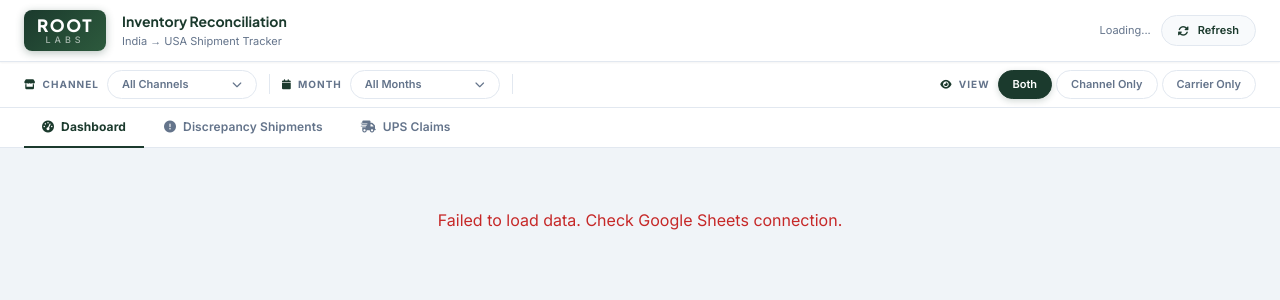
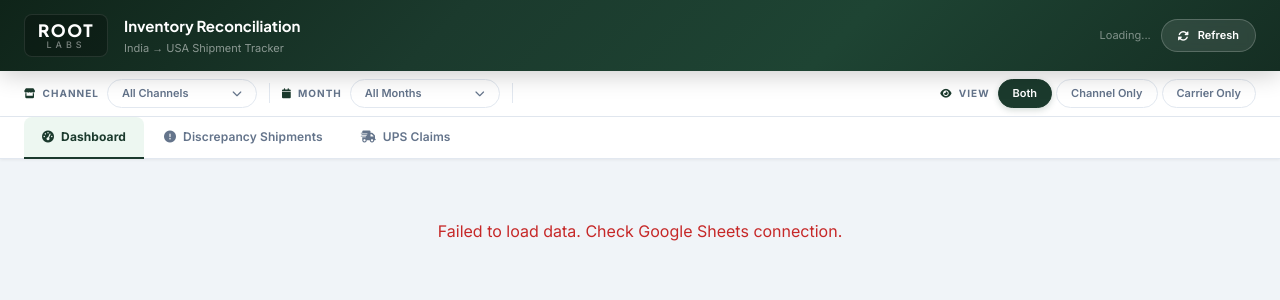
Before and after one commit to anandrmosaic/recon-dashboard, a Flask app: page / in a window 1280 px wide. Shown: the top 300 px of the page. Run offline with Flask 3, Linux system fonts and the light colour scheme; some libraries are stand-ins or nearby versions.

Commit message:
UI: Hero gradient banner header + full-color KPI cards
- Header: dark green gradient with embedded hero stats strip
  (shipped, lost, recovered, pending - white text in header)
- KPI cards: full gradient colored backgrounds with white text
  (blue/red/orange/green/amber gradients, shimmer overlay)
- Tab nav: active tab with green pill highlight

Co-Authored-By: Claude Sonnet 4.6 <noreply@anthropic.com>

```diff
--- a/templates/dashboard.html
+++ b/templates/dashboard.html
@@ -63,36 +63,50 @@
 
     /* ── Logo ── */
     .rl-logo {
-      background: linear-gradient(135deg, var(--primary) 0%, var(--primary-light) 100%);
+      background: rgba(0,0,0,0.25);
       border-radius: var(--r-sm); padding: 7px 13px;
       display: flex; flex-direction: column; align-items: center;
-      line-height: 1; gap: 1px;
-      box-shadow: 0 2px 8px rgba(27,58,45,0.3);
+      line-height: 1; gap: 1px; border: 1px solid rgba(255,255,255,0.1);
     }
     .rl-root { color: #fff; font-weight: 800; font-size: 17px; letter-spacing: 1.5px; font-family: 'Plus Jakarta Sans', sans-serif; }
-    .rl-labs { color: rgba(255,255,255,0.6); font-size: 9px; letter-spacing: 4px; font-weight: 500; text-transform: uppercase; }
-
-    /* ── Header ── */
+    .rl-labs { color: rgba(255,255,255,0.45); font-size: 9px; letter-spacing: 4px; font-weight: 500; text-transform: uppercase; }
+
+    /* ── HERO Header (Option A) ── */
     .header {
-      background: var(--surface);
-      padding: 10px 24px;
+      background: linear-gradient(135deg, #0f2419 0%, #1b3a2d 35%, #1e4433 65%, #152e23 100%);
+      padding: 14px 24px;
       display: flex; align-items: center; justify-content: space-between;
-      border-bottom: 1px solid var(--border);
-      box-shadow: var(--shadow-xs);
+      border-bottom: none;
+      box-shadow: 0 4px 24px rgba(0,0,0,0.2), 0 1px 0 rgba(255,255,255,0.05);
       position: sticky; top: 0; z-index: 100;
     }
-    .header-title { font-size: 14px; font-weight: 700; color: var(--primary); font-family: 'Plus Jakarta Sans', sans-serif; }
-    .header-sub { font-size: 11px; color: var(--text-muted); margin-top: 1px; }
+    .header-title { font-size: 15px; font-weight: 700; color: #fff; font-family: 'Plus Jakarta Sans', sans-serif; }
+    .header-sub { font-size: 11px; color: rgba(255,255,255,0.5); margin-top: 2px; }
     .header-right { display: flex; align-items: center; gap: 10px; }
-    .last-updated { color: var(--text-muted); font-size: 11px; }
+    .last-updated { color: rgba(255,255,255,0.45); font-size: 11px; }
     .btn-refresh {
-      background: var(--surface-2); border: 1.5px solid var(--border);
-      color: var(--primary); padding: 6px 16px; border-radius: var(--r-full);
+      background: rgba(255,255,255,0.1); border: 1px solid rgba(255,255,255,0.2);
+      color: #fff; padding: 7px 16px; border-radius: var(--r-full);
       font-size: 11px; font-weight: 600; cursor: pointer;
       transition: all var(--t-base); font-family: inherit;
-      display: flex; align-items: center; gap: 5px;
-    }
-    .btn-refresh:hover { background: var(--primary); color: #fff; border-color: var(--primary); box-shadow: 0 2px 8px rgba(27,58,45,0.25); }
+      display: flex; align-items: center; gap: 5px; backdrop-filter: blur(4px);
+    }
+    .btn-refresh:hover { background: rgba(255,255,255,0.2); border-color: rgba(255,255,255,0.35); }
+
+    /* Hero Stats Strip inside header */
+    .hero-stats {
+      display: flex; align-items: center; gap: 6px;
+      background: rgba(0,0,0,0.2); border-radius: var(--r-md);
+      padding: 6px 4px; border: 1px solid rgba(255,255,255,0.08);
+    }
+    .hero-stat {
+      text-align: center; padding: 4px 18px;
+      border-right: 1px solid rgba(255,255,255,0.1);
+    }
+    .hero-stat:last-child { border-right: none; }
+    .hero-stat-val { font-size: 19px; font-weight: 800; color: #fff; line-height: 1; font-family: 'Plus Jakarta Sans', sans-serif; letter-spacing: -0.5px; }
+    .hero-stat-lbl { font-size: 9px; color: rgba(255,255,255,0.5); text-transform: uppercase; letter-spacing: 0.8px; margin-top: 3px; font-weight: 600; }
+    .hero-stat-sub { font-size: 9px; margin-top: 1px; }
 
     /* ── Filter Bar ── */
     .filter-bar {
@@ -150,9 +164,10 @@
       border-bottom: 1px solid var(--border);
       padding: 0 24px;
       display: flex; gap: 2px;
+      box-shadow: 0 1px 3px rgba(0,0,0,0.06);
     }
     .tab-btn {
-      padding: 10px 18px; font-size: 12px; font-weight: 600;
+      padding: 11px 18px; font-size: 12px; font-weight: 600;
       cursor: pointer; border: none; background: none;
       color: var(--text-muted);
       border-bottom: 2.5px solid transparent;
@@ -162,45 +177,39 @@
       letter-spacing: 0.1px;
     }
     .tab-btn:hover { color: var(--primary); background: var(--primary-soft); border-radius: var(--r-sm) var(--r-sm) 0 0; }
-    .tab-btn.active { color: var(--primary); border-bottom-color: var(--primary); font-weight: 700; }
-
-    /* ── KPI Cards ── */
+    .tab-btn.active { color: var(--primary); border-bottom-color: var(--primary); font-weight: 700; background: var(--primary-soft); border-radius: var(--r-sm) var(--r-sm) 0 0; }
+
+    /* ── KPI Cards (Option B — Full Color Gradient) ── */
     .kpi-grid { display: grid; grid-template-columns: repeat(5,1fr); gap: 12px; padding: 16px 24px 0; }
     .kpi-card {
-      background: var(--surface); border-radius: var(--r-lg);
-      padding: 16px; box-shadow: var(--shadow-sm);
-      border: 1px solid var(--border-light);
-      transition: transform var(--t-base), box-shadow var(--t-base);
+      border-radius: var(--r-lg); padding: 18px 16px;
+      box-shadow: 0 4px 20px rgba(0,0,0,0.15);
+      border: none; transition: transform var(--t-base), box-shadow var(--t-base);
       position: relative; overflow: hidden;
     }
-    .kpi-card::before {
-      content: ''; position: absolute; top: 0; left: 0; right: 0; height: 3px;
-      border-radius: var(--r-lg) var(--r-lg) 0 0;
-    }
-    .kpi-card.blue::before { background: linear-gradient(90deg, var(--blue-val), #60a5fa); }
-    .kpi-card.red::before { background: linear-gradient(90deg, var(--red), #f87171); }
-    .kpi-card.orange::before { background: linear-gradient(90deg, #d97706, #fbbf24); }
-    .kpi-card.green::before { background: linear-gradient(90deg, var(--primary), #4ade80); }
-    .kpi-card.amber::before { background: linear-gradient(90deg, var(--amber), #d97706); }
-    .kpi-card:hover { transform: translateY(-3px); box-shadow: var(--shadow-md); }
+    /* Shimmer overlay */
+    .kpi-card::after {
+      content: ''; position: absolute; top: -50%; right: -20%;
+      width: 120px; height: 200%; background: rgba(255,255,255,0.06);
+      border-radius: 50%; pointer-events: none;
+    }
+    .kpi-card:hover { transform: translateY(-4px); box-shadow: 0 8px 30px rgba(0,0,0,0.2); }
+    .kpi-card.blue  { background: linear-gradient(135deg, #1d4ed8 0%, #2563eb 50%, #3b82f6 100%); }
+    .kpi-card.red   { background: linear-gradient(135deg, #991b1b 0%, #dc2626 50%, #ef4444 100%); }
+    .kpi-card.orange{ background: linear-gradient(135deg, #92400e 0%, #d97706 50%, #f59e0b 100%); }
+    .kpi-card.green { background: linear-gradient(135deg, #0f2419 0%, #1b3a2d 50%, #2d5a3d 100%); }
+    .kpi-card.amber { background: linear-gradient(135deg, #7c2d12 0%, #c2410c 50%, #ea580c 100%); }
     .kpi-icon {
-      width: 36px; height: 36px; border-radius: var(--r-sm);
+      width: 38px; height: 38px; border-radius: var(--r-sm);
       display: flex; align-items: center; justify-content: center;
-      margin-bottom: 10px; font-size: 15px;
-    }
-    .kpi-icon.blue { background: var(--blue-mid); color: var(--blue-val); }
-    .kpi-icon.red { background: var(--red-mid); color: var(--red); }
-    .kpi-icon.orange { background: var(--amber-mid); color: #d97706; }
-    .kpi-icon.green { background: var(--green-mid); color: var(--green-val); }
-    .kpi-icon.amber { background: var(--amber-soft); color: var(--amber); }
-    .kpi-value { font-size: 24px; font-weight: 800; line-height: 1; font-family: 'Plus Jakarta Sans', sans-serif; letter-spacing: -0.5px; }
-    .kpi-value.blue { color: var(--blue-val); }
-    .kpi-value.red { color: var(--red); }
-    .kpi-value.orange { color: #d97706; }
-    .kpi-value.green { color: var(--primary); }
-    .kpi-value.amber { color: var(--amber); }
-    .kpi-label { font-size: 11px; color: var(--text-muted); margin-top: 5px; font-weight: 600; }
-    .kpi-sub { font-size: 10px; color: var(--text-light); margin-top: 3px; }
+      margin-bottom: 12px; font-size: 16px;
+      background: rgba(255,255,255,0.15) !important;
+      color: #fff !important;
+      backdrop-filter: blur(4px);
+    }
+    .kpi-value { font-size: 26px; font-weight: 800; line-height: 1; font-family: 'Plus Jakarta Sans', sans-serif; letter-spacing: -0.5px; color: #fff !important; }
+    .kpi-label { font-size: 11px; color: rgba(255,255,255,0.75) !important; margin-top: 6px; font-weight: 600; letter-spacing: 0.2px; }
+    .kpi-sub { font-size: 10px; color: rgba(255,255,255,0.55) !important; margin-top: 4px; }
 
     /* ── Charts ── */
     .charts-grid { display: grid; grid-template-columns: 1fr 1fr; gap: 12px; padding: 12px 24px 0; }
@@ -446,6 +455,28 @@
       <div class="header-sub">India → USA Shipment Tracker</div>
     </div>
   </div>
+  <!-- Hero Stats Strip -->
+  <div class="hero-stats" id="heroStats" style="display:none">
+    <div class="hero-stat">
+      <div class="hero-stat-val" id="hShipped">—</div>
+      <div class="hero-stat-lbl">Units Shipped</div>
+    </div>
+    <div class="hero-stat">
+      <div class="hero-stat-val" id="hLost" style="color:#fca5a5">—</div>
+      <div class="hero-stat-lbl">Units Lost</div>
+      <div class="hero-stat-sub" id="hLostRate" style="color:rgba(255,255,255,0.45)"></div>
+    </div>
+    <div class="hero-stat">
+      <div class="hero-stat-val" id="hRecov" style="color:#86efac">—</div>
+      <div class="hero-stat-lbl">Recovered</div>
+      <div class="hero-stat-sub" id="hRecovRate" style="color:rgba(255,255,255,0.45)"></div>
+    </div>
+    <div class="hero-stat">
+      <div class="hero-stat-val" id="hPending" style="color:#fde68a">—</div>
+      <div class="hero-stat-lbl">Pending</div>
+    </div>
+  </div>
+
   <div class="header-right">
     <span class="last-updated" id="lastUpdated">Loading...</span>
     <button class="btn-refresh" onclick="refreshData()"><i class="fas fa-sync-alt me-1"></i>Refresh</button>
@@ -1539,6 +1570,18 @@ function renderDashboard(data, lastUpdated) {
   } catch(e) {
     console.warn('Case Health section error:', e);
     caseHealthHTML = '';
+  }
+
+  // ── Update Hero Stats Banner ──
+  const heroEl = document.getElementById('heroStats');
+  if (heroEl) {
+    heroEl.style.display = 'flex';
+    document.getElementById('hShipped').textContent = formatNum(kpis.total_shipped);
+    document.getElementById('hLost').textContent    = formatNum(kpis.total_lost);
+    document.getElementById('hLostRate').textContent = kpis.loss_rate + '% loss rate';
+    document.getElementById('hRecov').textContent   = formatUSD(kpis.actual_recovered);
+    document.getElementById('hRecovRate').textContent = kpis.recovery_rate + '% recovered';
+    document.getElementById('hPending').textContent = formatUSD(kpis.pending_recovery);
   }
 
   const html = `
```
